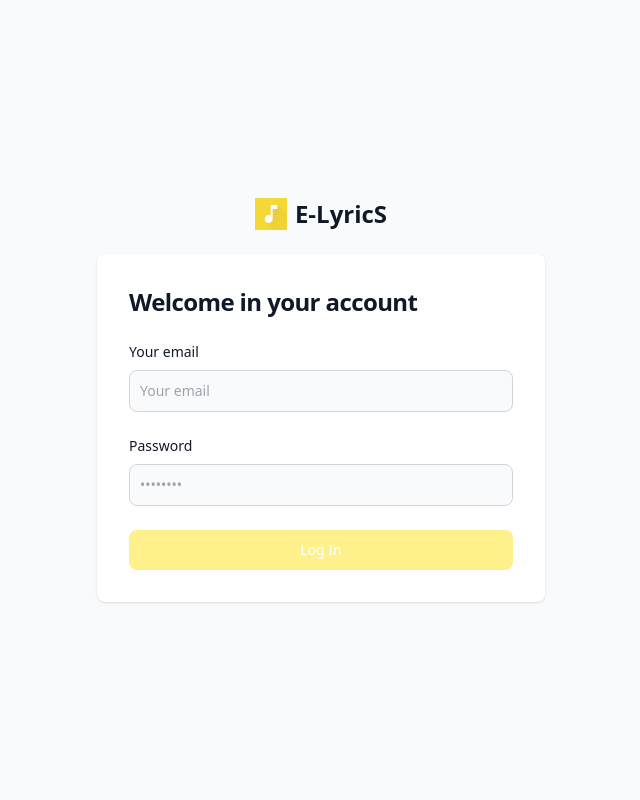
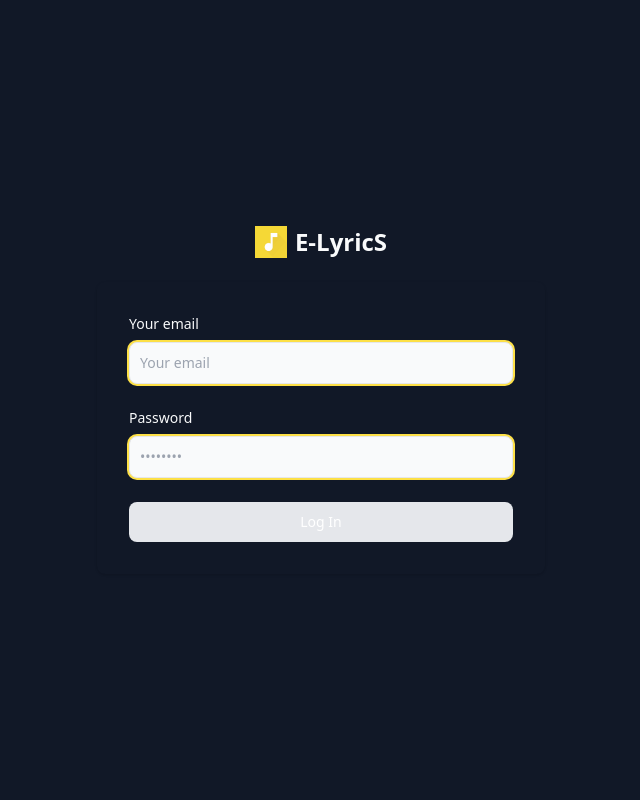
Before and after one commit to mohamedchkir/E-Lyrics-, a PHP site: page /loginView.php in a window 1280 px wide. Shown: the whole page, without its empty margins (319-959 px from the left). Run offline with PHP 8.4, Linux system fonts and the light colour scheme; some libraries are stand-ins or nearby versions.

Commit message:
travailler sur design login and dashbord page

```diff
--- a/home.php
+++ b/home.php
@@ -22,7 +22,7 @@ $stat = new Music();
 
 <body>
     <header>
-        <nav class="bg-white border-gray-200 px-2 sm:px-4 py-2.5 rounded ">
+        <nav class="fixed w-full bg-white border-gray-200 px-2 sm:px-4 py-2.5  ">
             <div class="container flex flex-wrap items-center justify-between mx-auto px-4">
                 <a href="#" class="flex items-center">
                     <img src="./assets/img/I1957ejcPJjg3JPArHIqKhgmLW5GMZ22WqqrWCMo.jpg" class="h-6 mr-3 sm:h-9" alt="Flowbite Logo" />
--- a/loginView.php
+++ b/loginView.php
@@ -16,15 +16,14 @@ session_destroy();
 </head>
 
 <body>
-  <section class="bg-gray-50 dark:bg-gray-900">
-    <div class="flex flex-col items-center justify-center px-6 py-8 mx-auto md:h-screen lg:py-0">
-      <a href="#" class="flex items-center mb-6 text-2xl font-semibold text-gray-900">
+  <section>
+    <div class="bg-gray-900 bg-cover flex flex-col items-center justify-center px-6 py-8 mx-auto h-screen lg:py-0">
+      <a href="#" class="flex items-center mb-6 text-2xl font-semibold text-gray-50">
         <img class="w-8 h-8 mr-2" src="./assets/img/I1957ejcPJjg3JPArHIqKhgmLW5GMZ22WqqrWCMo.jpg" alt="logo" />
         E-LyricS
       </a>
-      <div class="w-full bg-white rounded-lg shadow md:mt-0 sm:max-w-md xl:p-0 dark:bg-gray-800 dark:border-gray-700">
+      <div class="w-full rounded-lg shadow md:mt-0 sm:max-w-md xl:p-0 ">
         <div class="p-6 space-y-4 md:space-y-6 sm:p-8">
-          <h1 class="text-xl font-bold leading-tight tracking-tight text-gray-900 md:text-2xl">Welcome in your account</h1>
           <?php if (isset($_SESSION['message'])) : ?>
             <div class='bg-red-100 border border-red-400 text-red-700 px-4 py-3 rounded relative' role='alert'>
               <strong class='font-bold'>Erreur!</strong>
@@ -44,14 +43,14 @@ session_destroy();
 
           <form method="POST" class="space-y-4 md:space-y-6" action="loginScript.php">
             <div>
-              <label for="email" class="block mb-2 text-sm font-medium text-gray-900">Your email</label>
-              <input type="email" name="email" id="email" class="bg-gray-50 border border-gray-300 text-gray-900 sm:text-sm rounded-lg focus:ring-primary-600 focus:border-primary-600 block w-full p-2.5 " placeholder="Your email" required="" />
+              <label for="email" class="block mb-2 text-sm font-medium text-gray-50">Your email</label>
+              <input type="email" name="email" id="email" class="bg-gray-50 border ring-2 ring-yellow-300 text-gray-900 sm:text-sm rounded-lg block w-full p-2.5 " placeholder="Your email" required="" />
             </div>
             <div>
-              <label for="password" class="block mb-2 text-sm font-medium text-gray-900">Password</label>
-              <input type="password" name="password" id="password" placeholder="••••••••" class="bg-gray-50 border border-gray-300 text-gray-900 sm:text-sm rounded-lg focus:ring-primary-600 focus:border-primary-600 block w-full p-2.5" required="" />
+              <label for="password" class="block mb-2 text-sm font-medium text-gray-50">Password</label>
+              <input type="password" name="password" id="password" placeholder="••••••••" class="bg-gray-50 border ring-2 ring-yellow-300 text-gray-900 sm:text-sm rounded-lg focus:ring-primary-600 focus:border-primary-600 block w-full p-2.5 " required="" />
             </div>
-            <button type="submit" name="login" class="w-full text-white bg-yellow-200 hover:bg-primary-700 focus:ring-4 focus:outline-none focus:ring-primary-300 font-medium rounded-lg text-sm px-5 py-2.5 text-center">
+            <button type="submit" name="login" class="w-full text-white bg-gray-200 hover:bg-primary-700 font-medium rounded-lg text-sm px-5 py-2.5 text-center">
               Log In
             </button>
           </form>
@@ -59,65 +58,7 @@ session_destroy();
       </div>
     </div>
   </section>
-  <script>
-    tailwind.config = {
-      darkMode: "class",
-      theme: {
-        extend: {
-          colors: {
-            primary: {
-              50: "#fafaf9",
-              100: "#f5f5f4",
-              200: "#e7e5e4",
-              300: "#d6d3d1",
-              400: "#a8a29e",
-              500: "#78716c",
-              600: "#57534e",
-              700: "#44403c",
-              800: "#292524",
-              900: "#1c1917",
-            },
-          },
-        },
-        fontFamily: {
-          body: [
-            "Raleway",
-            "ui-sans-serif",
-            "system-ui",
-            "-apple-system",
-            "system-ui",
-            "Segoe UI",
-            "Roboto",
-            "Helvetica Neue",
-            "Arial",
-            "Noto Sans",
-            "sans-serif",
-            "Apple Color Emoji",
-            "Segoe UI Emoji",
-            "Segoe UI Symbol",
-            "Noto Color Emoji",
-          ],
-          sans: [
-            "Raleway",
-            "ui-sans-serif",
-            "system-ui",
-            "-apple-system",
-            "system-ui",
-            "Segoe UI",
-            "Roboto",
-            "Helvetica Neue",
-            "Arial",
-            "Noto Sans",
-            "sans-serif",
-            "Apple Color Emoji",
-            "Segoe UI Emoji",
-            "Segoe UI Symbol",
-            "Noto Color Emoji",
-          ],
-        },
-      },
-    };
-  </script>
+
 </body>
 
 </html>
```
Also changed, not shown: assets/css/style.css (+6 -30 lines), dashboard.php (+15 -11 lines), musicScript.php (+8 -17 lines).
